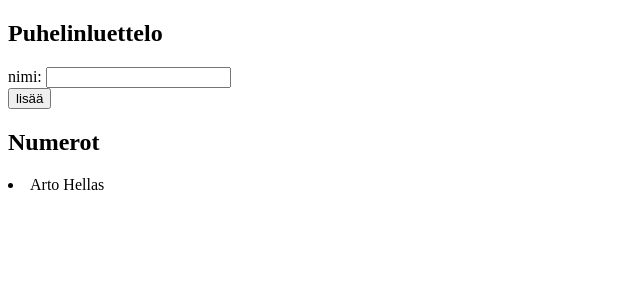
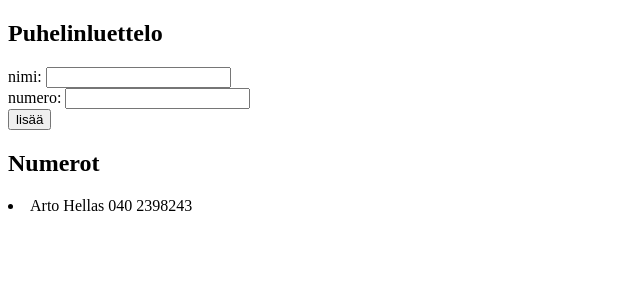
Before and after one commit to GitJii/Puhelinluettelovko2, a React (Create React App) app: page / in a window 1280 px wide. Shown: the top 300 px of the page, without its empty margins (0-640 px from the left). Built offline with nearby package versions, Linux system fonts and the light colour scheme.

Commit message:
Tehtävä_2.8
Henkilöille voi lisätä puhelinnumeron

```diff
--- a/src/App.js
+++ b/src/App.js
@@ -7,11 +7,19 @@
       persons: [
         {
           name: 'Arto Hellas',
+          number: '040 2398243',
           id: 1
         }
       ],
-      newName: ''
+      newName: '',
+      newNumber: ''
     }
+  }
+
+
+  handleNumberChange = (event) => {
+    console.log(event.target.value)
+    this.setState({ newNumber: event.target.value })
   }
 
   handlePersonChange = (event) => {
@@ -19,11 +27,12 @@
     this.setState({ newName: event.target.value })
   }
 
-  addPerson = (event) => {
+  addPersonAndNumber = (event) => {
     event.preventDefault()
 
     const personObject = {
       name: this.state.newName,
+      number: this.state.newNumber,
       id: this.state.persons.length + 1
     }
 
@@ -36,6 +45,7 @@
 
     this.setState({
       persons,
+      newNumber: '',
       newName: ''
     })
   }
@@ -45,7 +55,7 @@
     return (
       <div>
         <h2>Puhelinluettelo</h2>
-        <form onSubmit={this.addPerson}>
+        <form onSubmit={this.addPersonAndNumber}>
           <div>
             nimi: <input
               value={this.state.newName}
@@ -53,11 +63,17 @@
             />
           </div>
           <div>
+            numero: <input
+              value={this.state.newNumber}
+              onChange={this.handleNumberChange}
+            />
+          </div>
+          <div>
             <button type="submit">lisää</button>
           </div>
         </form>
         <h2>Numerot</h2>
-        {this.state.persons.map(person => <li key={person.id}> {person.name}</li>)}
+        {this.state.persons.map(person => <li key={person.id}> {person.name} {person.number}</li>)}
       </div>
     )
   }
```
